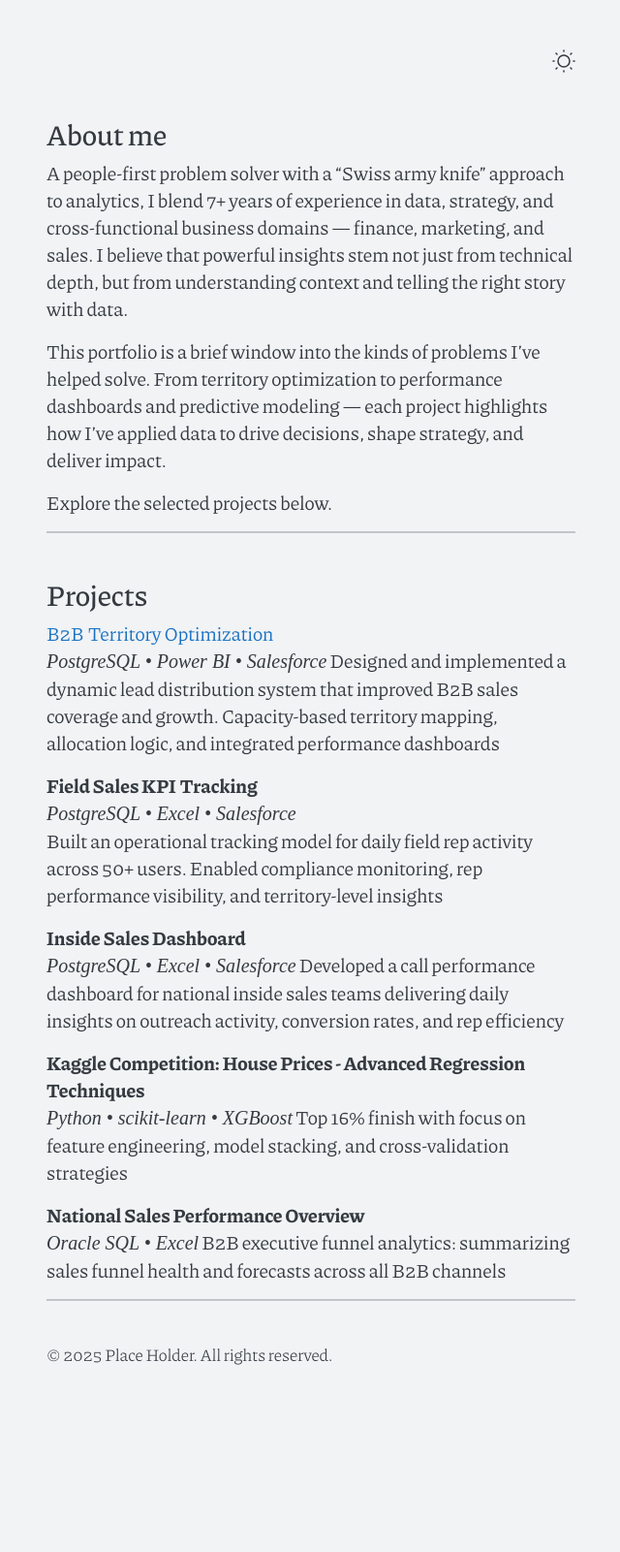
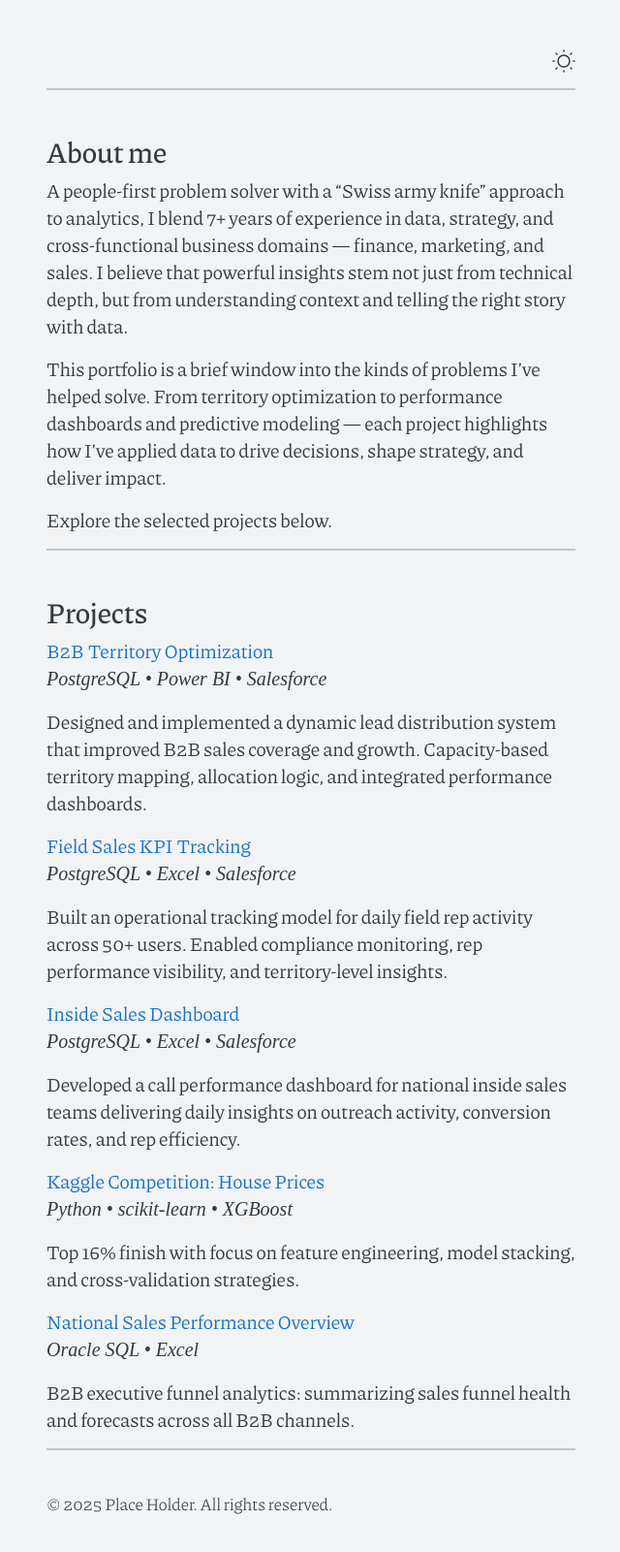
Before and after one commit to sahil-s-lab/portfolio, a Jekyll site: the page built from index.md, in a window 1280 px wide, cut to the strip 124-1728 px from the top of the page. Shown: the top 1601 px of the strip at 97% size, without its empty margins (319-959 px from the left). Built offline with Jekyll 4.4.1, drawn with Linux system fonts in a browser that asks for light colours; some web fonts are replaced; before the commit the page ends 1574 px from its top, so only the background shows below that.

Commit message:
Update index.md

```diff
--- a/index.md
+++ b/index.md
@@ -2,7 +2,12 @@
 layout: home
 title: Home
 ---
-
+<style>
+.main-content {
+  max-width: 900px; /* default is around 650px */
+}
+</style>
+---
 # About me
 
 A people-first problem solver with a "Swiss army knife" approach to analytics, I blend 7+ years of experience in data, strategy, and cross-functional business domains — finance, marketing, and sales. I believe that powerful insights stem not just from technical depth, but from understanding context and telling the right story with data.
@@ -17,22 +22,27 @@
 
 [B2B Territory Optimization](./B2B%20Territory%20Model/)<br>
 _PostgreSQL • Power BI • Salesforce_
-Designed and implemented a dynamic lead distribution system that improved B2B sales coverage and growth. Capacity-based territory mapping, allocation logic, and integrated performance dashboards
 
-**Field Sales KPI Tracking**<br>
+Designed and implemented a dynamic lead distribution system that improved B2B sales coverage and growth. Capacity-based territory mapping, allocation logic, and integrated performance dashboards.
+
+[Field Sales KPI Tracking](./Field%20Sales%20KPI%20Analysis/)<br>
 _PostgreSQL • Excel • Salesforce_
-Built an operational tracking model for daily field rep activity across 50+ users. Enabled compliance monitoring, rep performance visibility, and territory-level insights
 
-**Inside Sales Dashboard**<br>
+Built an operational tracking model for daily field rep activity across 50+ users. Enabled compliance monitoring, rep performance visibility, and territory-level insights.
+
+[Inside Sales Dashboard](./Inside%20Sales%20KPI%20Dashboard/)<br>
 _PostgreSQL • Excel • Salesforce_
-Developed a call performance dashboard for national inside sales teams delivering daily insights on outreach activity, conversion rates, and rep efficiency
 
-**Kaggle Competition: House Prices - Advanced Regression Techniques**<br>
+Developed a call performance dashboard for national inside sales teams delivering daily insights on outreach activity, conversion rates, and rep efficiency.
+
+[Kaggle Competition: House Prices](./Kaggle%20Competition%20-%20House%20Prices/)<br>
 _Python • scikit-learn • XGBoost_
-Top 16% finish with focus on feature engineering, model stacking, and cross-validation strategies
 
-**National Sales Performance Overview**<br>
+Top 16% finish with focus on feature engineering, model stacking, and cross-validation strategies.
+
+[National Sales Performance Overview](./National%20Sales%20Performance%20Dashboard/)<br>
 _Oracle SQL • Excel_
-B2B executive funnel analytics: summarizing sales funnel health and forecasts across all B2B channels
+
+B2B executive funnel analytics: summarizing sales funnel health and forecasts across all B2B channels.
 
 ---
```
